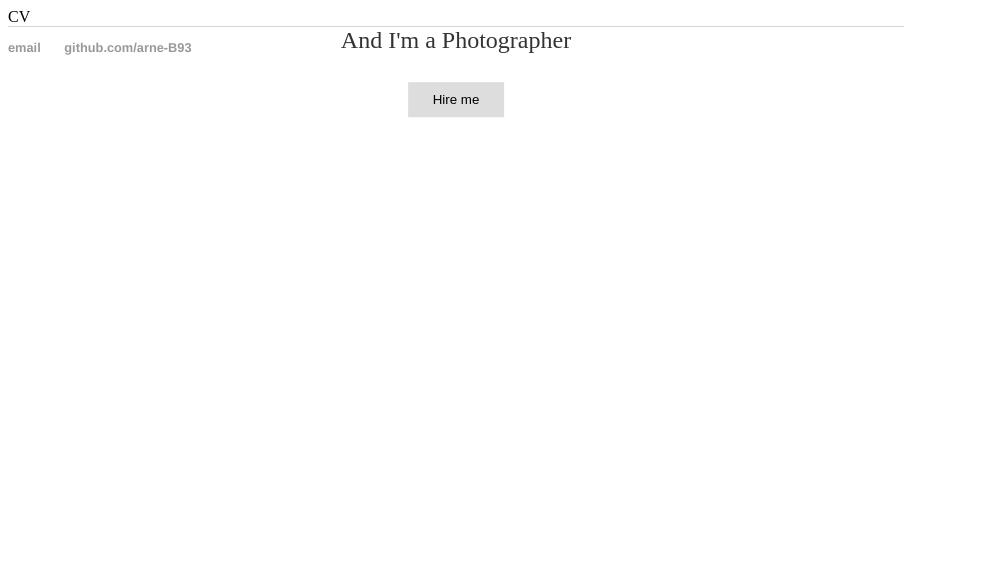
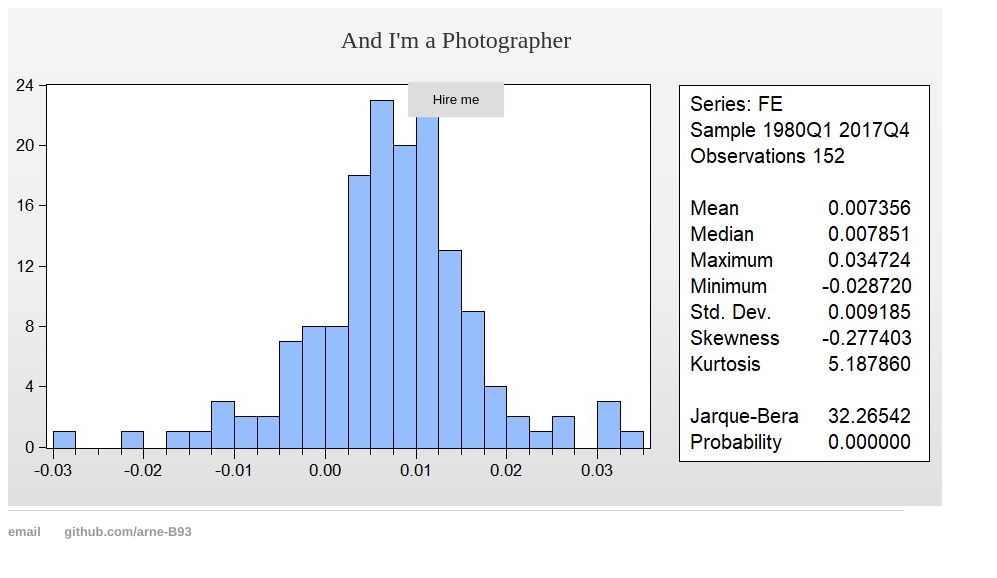
Before and after one commit to Arne-B93/Arne-B93, a Jekyll site: the page built from cv/index.html, in a window 1280 px wide. Shown: the top 578 px of the page, without its empty margins (0-997 px from the left). Built offline with Jekyll 4.4.1, drawn with Linux system fonts in a browser that asks for light colours.

Commit message:
Update index.html

```diff
--- a/cv/index.html
+++ b/cv/index.html
@@ -4,6 +4,6 @@ title: CV of Your Name
 ---
 
 	<div class="cv">
-		CV
+		<img src="/images/resid_anal_2d.JPG" alt="">
 
 	</div>
```
